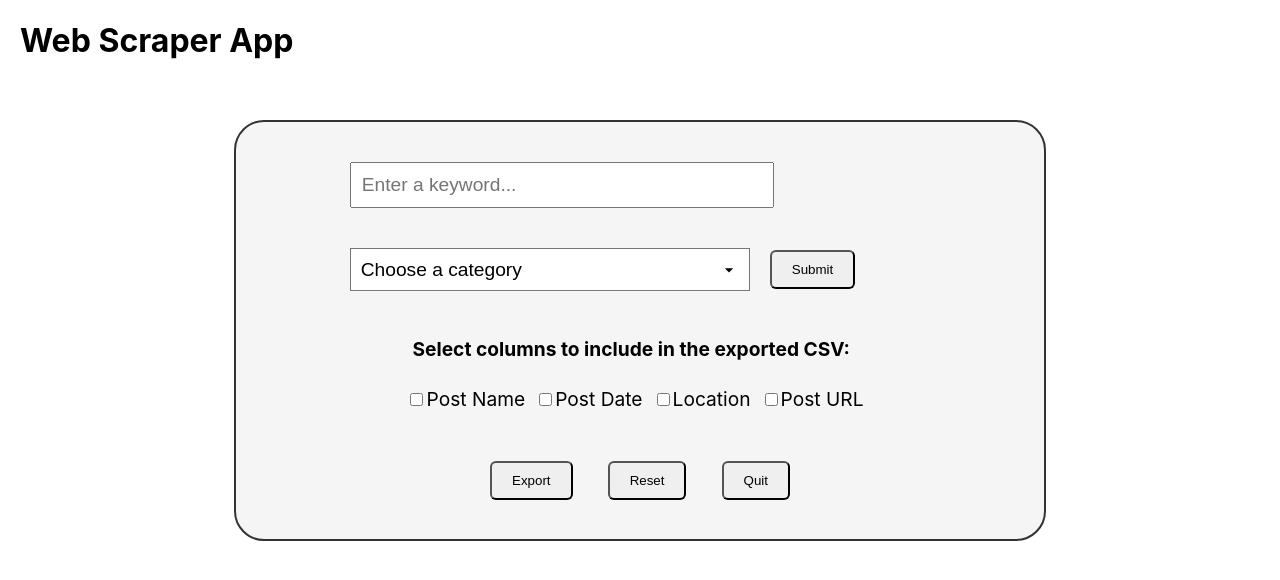
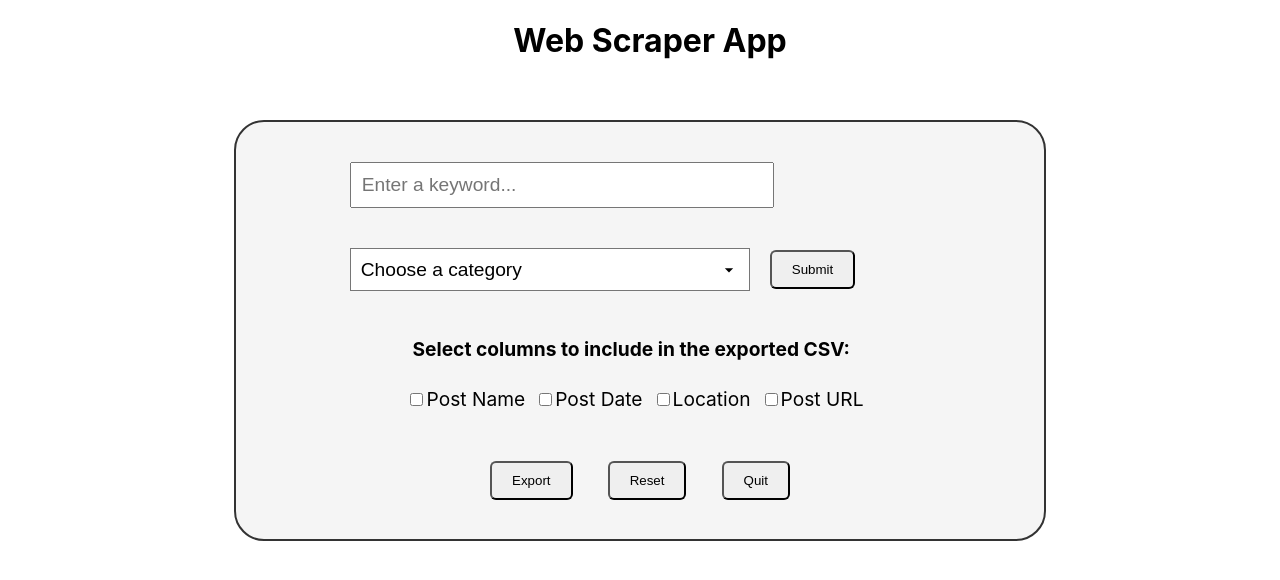
Before and after one commit to Mhanna112-code/HCI-Webscraper, a React (Create React App) app in the folder webscraperapp/: page / in a window 1280 px wide. Shown: the top 580 px of the page. Built offline with nearby package versions, Linux system fonts and the light colour scheme.

Commit message:
fixed title alignment

```diff
--- a/webscraperapp/src/App.js
+++ b/webscraperapp/src/App.js
@@ -4,7 +4,7 @@ import WebScraperApp from './WebScraperApp';
 function App() {
   return (
       <div className="App">
-        <header className="App-header">
+        <header className="App-header" style={{ textAlign: 'center' }}>
           <h1 style={{ marginLeft: '20px' }}>Web Scraper App</h1>
         </header>
         <WebScraperApp />
--- a/webscraperapp/src/WebScraperApp.css
+++ b/webscraperapp/src/WebScraperApp.css
@@ -18,6 +18,7 @@
     max-width: 400px;
     padding: 10px; /* Increase padding for input element */
     font-size: 1em; /* Reset font size for input element to keep it consistent */
+    text-align: left; /* Align the input element to the left */
 }
 
 .web-scraper-app select {
```
